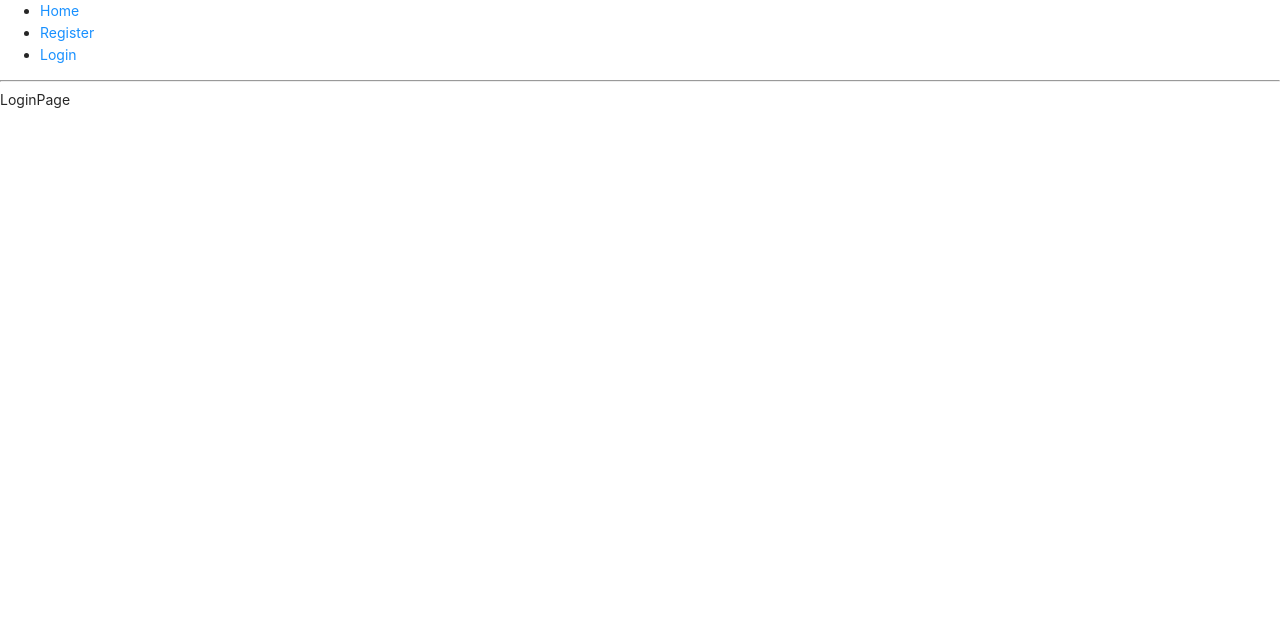
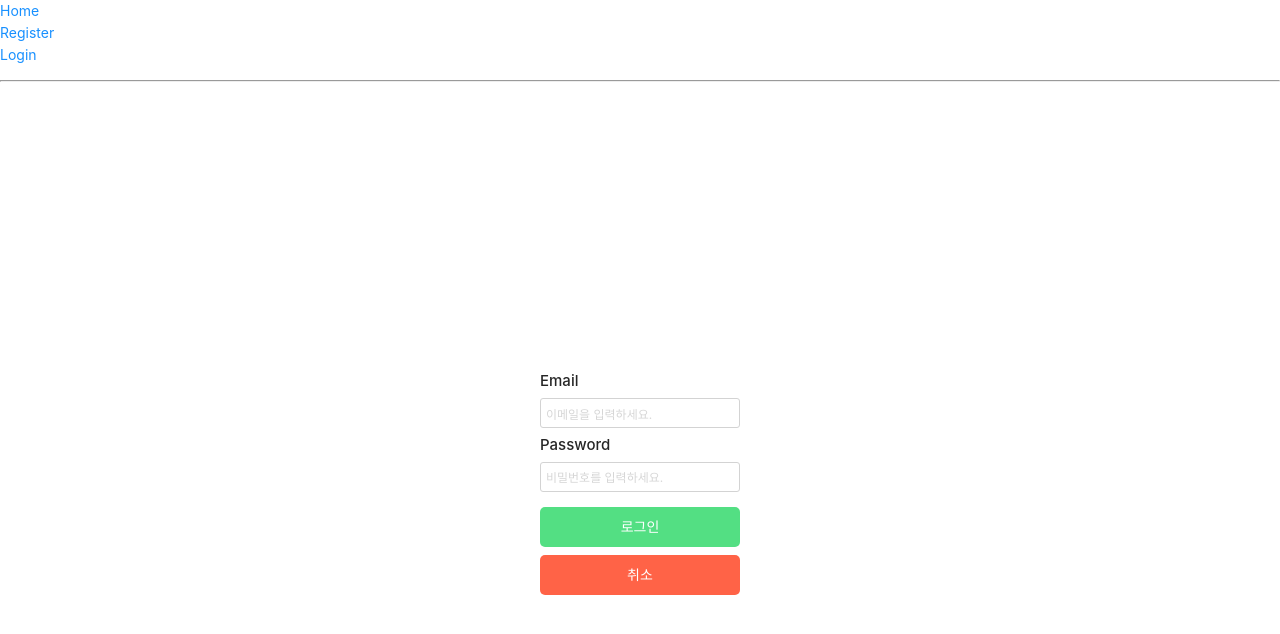
Before and after one commit to superbono/node.js_study, a React (Create React App) app in the folder client/: page /login in a window 1280 px wide. Shown: the top 634 px of the page. Built offline with nearby package versions, Linux system fonts and the light colour scheme.

Commit message:
mongoDB 연동 및 로그인페이지 스타일링

```diff
--- a/client/src/components/views/LandingPage/LandingPage.js
+++ b/client/src/components/views/LandingPage/LandingPage.js
@@ -13,7 +13,7 @@ const LandingPage = () => {
     },[]);
 
     return (
-        <div>
+        <div className="LandingPageBox">
             LandingPage
         </div>
     )
--- a/client/src/components/views/LoginPage/LoginPage.js
+++ b/client/src/components/views/LoginPage/LoginPage.js
@@ -1,7 +1,52 @@
+import { useState } from "react";
+
 const LoginPage = () => {
+
+    const [Email, setEmail] = useState("");
+    const [Password, setPassword] = useState("");
+
+    const handleEmailChange = (e) => {
+        setEmail(e.target.value);
+    }
+
+    const handlePasswordChange = (e) => {
+        setPassword(e.target.value);
+    }
+
+    const onSubmit = (e) => {
+        e.preventDefault();
+        console.log(Email, Password);
+    }
+
+    const onResetValue = () => {
+        setEmail("");
+        setPassword("");
+    }
+
     return (
-        <div>
-            LoginPage
+        <div className="LoginPageBox">
+            <form className="LoginForm" onSubmit={onSubmit}>
+                <label className="EmailLabel">Email</label>
+                <input
+                    className="EmailInput"
+                    type="email"
+                    value={Email}
+                    onChange={handleEmailChange}
+                    placeholder="이메일을 입력하세요."
+                />
+                <label className="PasswordLabel">Password</label>
+                <input
+                    className="PasswordInput"
+                    type="password"
+                    value={Password}
+                    onChange={handlePasswordChange}
+                    placeholder="비밀번호를 입력하세요."
+                />
+                <div className="BtnContainer">
+                    <button className="LoginBtn">로그인</button>
+                    <button className="ResetBtn" onClick={onResetValue}>취소</button>
+                </div>
+            </form>
         </div>
     )
 }
--- a/client/src/index.css
+++ b/client/src/index.css
@@ -12,3 +12,75 @@ code {
   font-family: source-code-pro, Menlo, Monaco, Consolas, 'Courier New',
     monospace;
 } */
+
+
+* {
+  margin: 0;
+  padding: 0;
+}
+
+.LandingPageBox,
+.LoginPageBox
+{
+  display: flex;
+  width: 100%;
+  height: 100vh;
+  justify-content: center;
+  align-items: center;
+}
+
+.LoginForm {
+  display: flex;
+  flex-direction: column;
+}
+
+.LoginForm input {
+  border-radius: 3px;
+  border: 1px solid lightgray;
+  width: 200px;
+  height: 30px;
+  padding: 0 5px;
+  color: #5A5A5A;
+}
+
+.LoginForm input::placeholder {
+  font-size: 12px;
+  color: #D6D6D6;
+}
+
+.LoginForm .EmailLabel,
+.LoginForm .PasswordLabel
+{
+  margin-bottom: 5px;
+  font-size: 15px;
+  font-weight: 500;
+}
+
+.LoginForm .EmailInput {
+  margin-bottom: 5px;
+}
+
+.BtnContainer {
+  display: flex;
+  flex-direction: column;
+  margin-top: 15px;
+}
+
+.BtnContainer .LoginBtn {
+  background: #53DF83;
+  border: none;
+  height: 40px;
+  border-radius: 5px;
+  color: #fff;
+  margin-bottom: 8px;
+  cursor: pointer;
+}
+
+.BtnContainer .ResetBtn {
+  background: tomato;
+  border: none;
+  height: 40px;
+  border-radius: 5px;
+  color: #fff;
+  cursor: pointer;
+}
```
